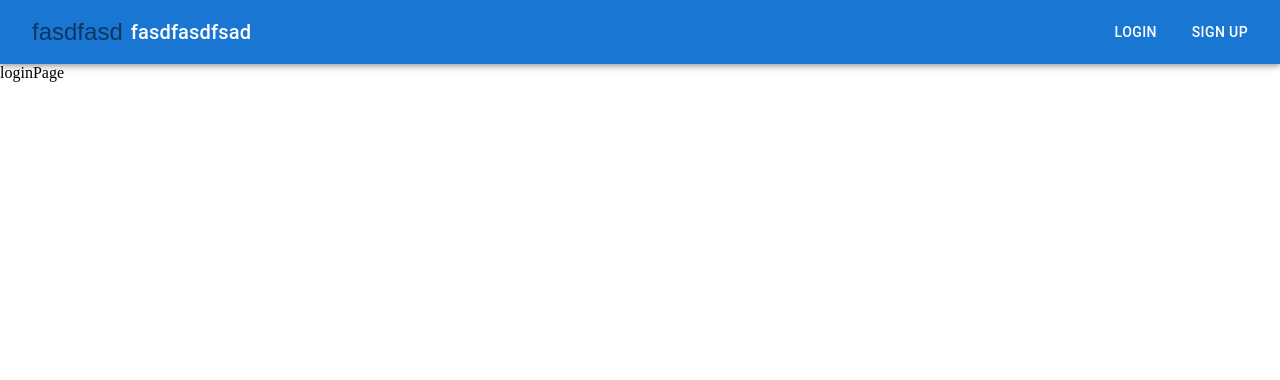
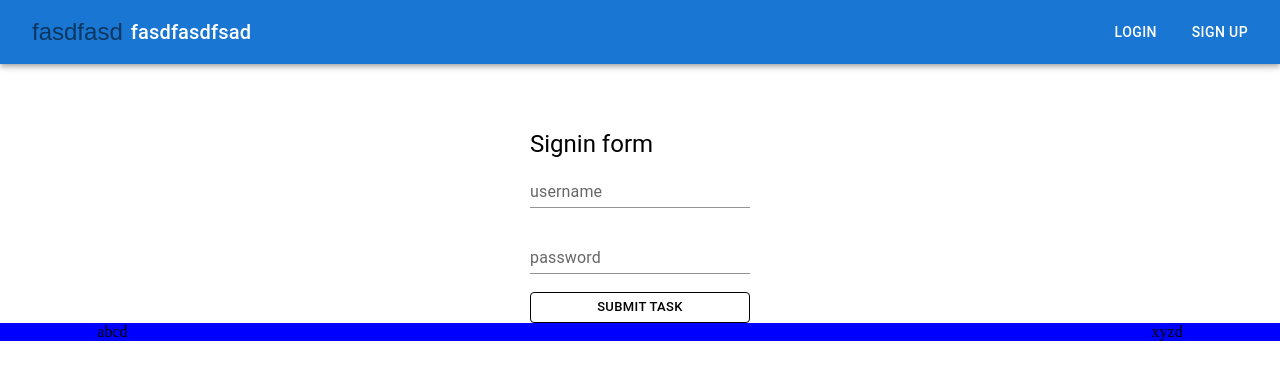
Before and after one commit to idiosyncrasy00/FlightBookingApplication, a React (Vite) app in the folder frontend/: page /login in a window 1280 px wide. Shown: the top 380 px of the page. Built offline with nearby package versions, Linux system fonts and the light colour scheme.

Commit message:
signin layout

```diff
--- a/frontend/src/App.css
+++ b/frontend/src/App.css
@@ -1,4 +1,8 @@
 body {
   margin: 0 auto;
   padding: 0rem;
+  min-height: 100vh;
+  display: flex;
+  flex-direction: column;
+  justify-content: space-between;
 }
--- a/frontend/src/App.tsx
+++ b/frontend/src/App.tsx
@@ -1,4 +1,5 @@
 import Navbar from './components/Navbar'
+import Footer from './components/Footer'
 import './App.css'
 import { BrowserRouter as Router, Route, Routes } from 'react-router-dom';
 import routes from './router/route'
@@ -24,6 +25,7 @@ function App() {
             }
           </Routes>
         </div>
+        <Footer />
       </Router >
     </>
   )
--- /dev/null
+++ b/frontend/src/components/Footer.tsx
@@ -0,0 +1,33 @@
+import React from 'react'
+
+const styles = {
+  containerSection: {
+    display: `flex`,
+    flexDirection: `row`,
+    alignItems: `center`,
+    justifyContent: `center`,
+    gap: `80%`,
+    backgroundColor: `blue`,
+  },
+  leftSection: {
+
+  },
+  rightSection: {
+
+  }
+};
+
+const Footer = () => {
+  return (
+    <div style={styles.containerSection}>
+      <div style={styles.leftSection}>
+        abcd
+      </div>
+      <div style={styles.rightSection}>
+        xyzd
+      </div>
+    </div>
+  )
+}
+
+export default Footer
--- a/frontend/src/pages/HomePage.tsx
+++ b/frontend/src/pages/HomePage.tsx
@@ -6,7 +6,6 @@ import { useNavigate } from 'react-router-dom'
 import Paper from '@mui/material/Paper';
 import Button from '@mui/material/Button'
 import Card from '@mui/material/Card';
-import CardActions from '@mui/material/CardActions';
 import CardContent from '@mui/material/CardContent';
 import CardMedia from '@mui/material/CardMedia';
 import Typography from '@mui/material/Typography';
@@ -19,7 +18,7 @@ const styles = {
     width: `100vw`,
     height: `70vh`,
     display: `flex`,
-    alignItems: `center`,
+    alignItems: `center`
   },
   textContent: {
     color: `white`,
--- a/frontend/src/pages/LoginPage.tsx
+++ b/frontend/src/pages/LoginPage.tsx
@@ -1,8 +1,40 @@
 import React from 'react'
+//import library
+import { TextField, Button, Typography } from '@mui/material';
+
+
+const styles = {
+  containerSection: {
+    display: `grid`,
+    alignItems: `center`,
+    justifyContent: `center`,
+    margin: `5% 0 0 0`,
+    padding: `0 1%`,
+  },
+};
 
 const LoginPage = () => {
   return (
-    <div>loginPage</div>
+    <div style={styles.containerSection}>
+      <Typography variant="h5">Signin form</Typography>
+      <TextField
+        label="username"
+        name="username"
+        placeholder="username"
+        variant="standard"
+      />
+      <br></br>
+      <TextField
+        label="password"
+        name="password"
+        placeholder="password"
+        variant="standard"
+      />
+      <br></br>
+      <Button color="inherit" variant="outlined" size="small">
+        Submit task
+      </Button>
+    </div>
   )
 }
 
```
